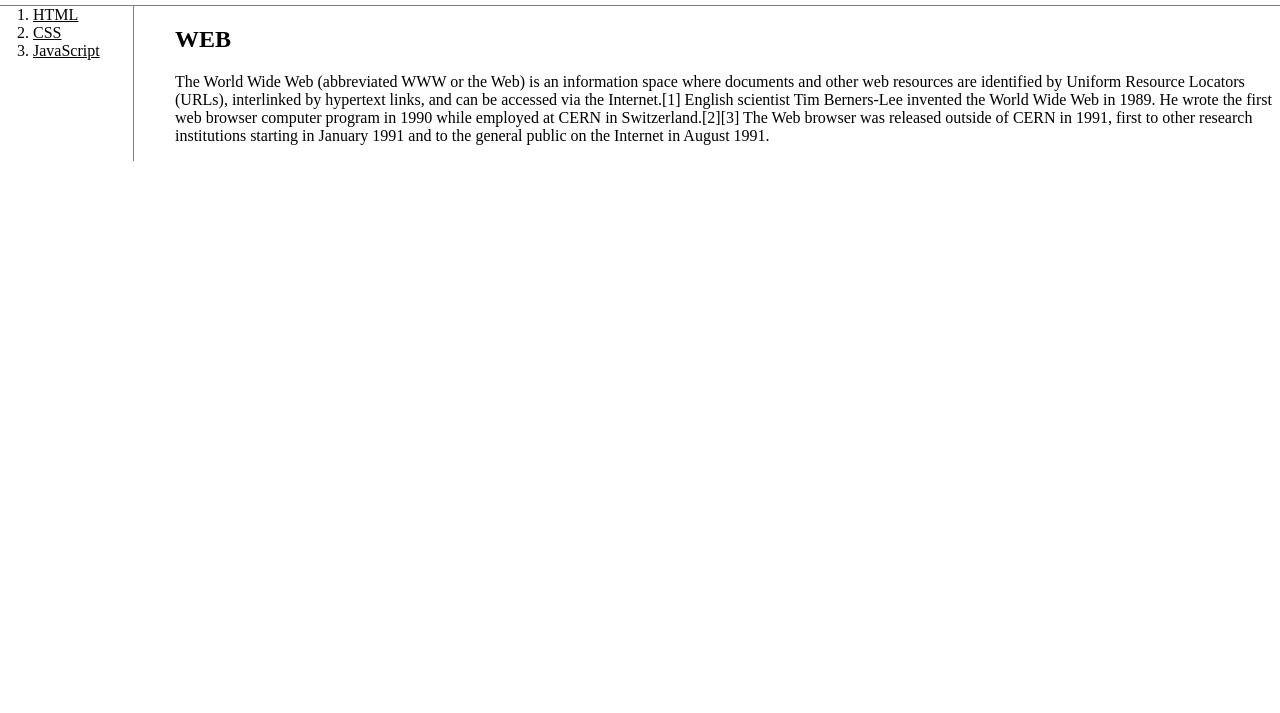
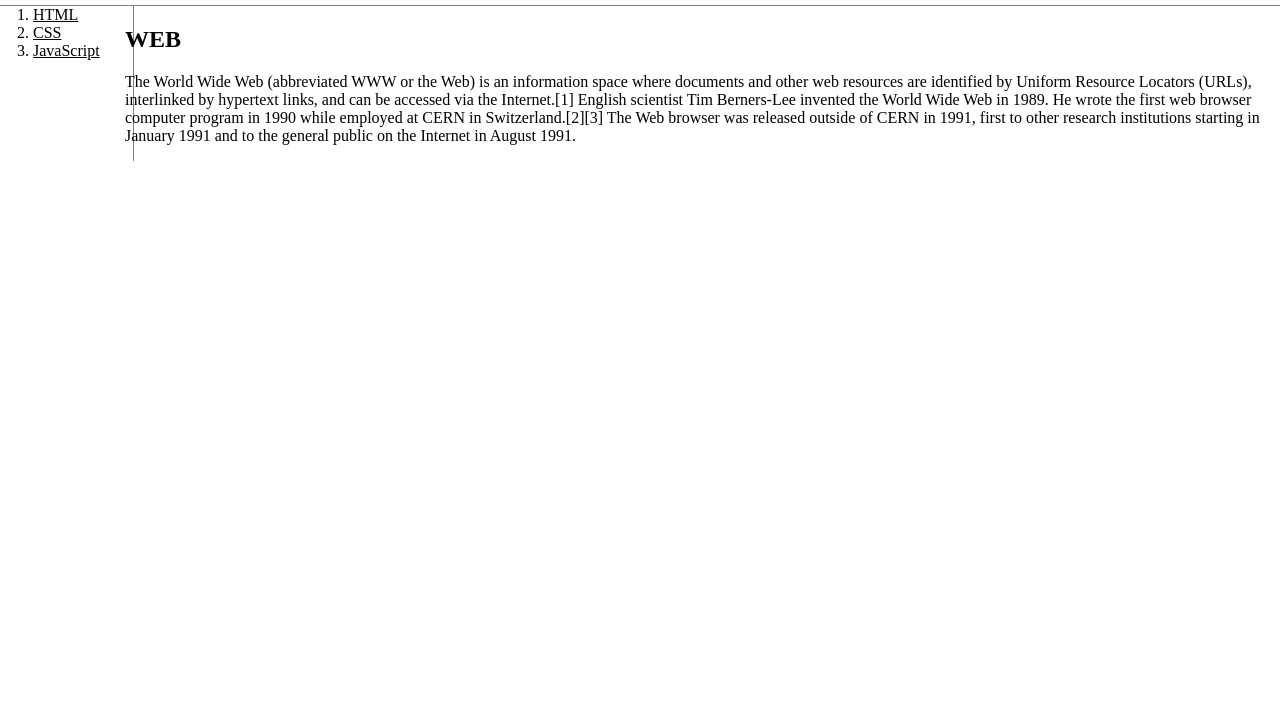
Before and after one commit to hyojunkim0407/web1, a plain HTML site: page index.html in a window 1280 px wide. Shown: the part 87-800 px from the top of the page. Drawn offline with Linux system fonts and the light colour scheme.

Commit message:
Update style.css

```diff
--- a/style.css
+++ b/style.css
@@ -19,7 +19,7 @@ ol{
 }
 #grid{
   display: grid;
-  grid-template-columns: 150px 1fr;
+  grid-template-columns: 100px 1fr;
 }
 #grid ol{
   padding-left:33px;
@@ -27,7 +27,7 @@ ol{
 #grid #article{
   padding-left:25px;
 }
-@media(max-width:400px){
+@media(max-width:250px){
   #grid{
     display: block;
   }
```
